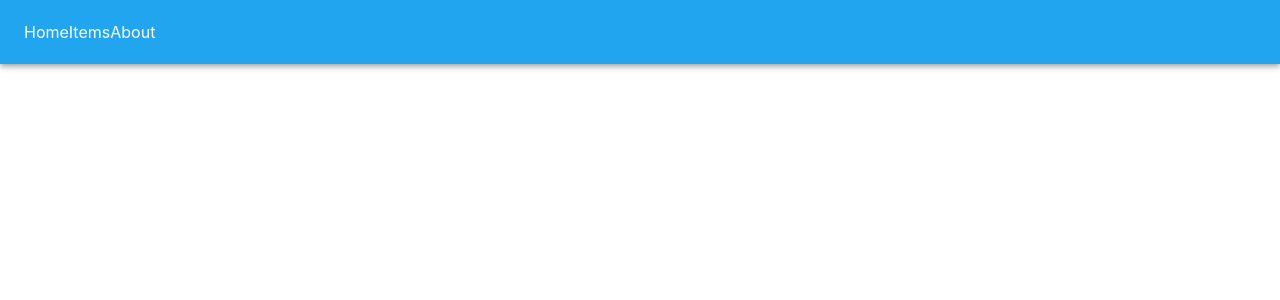
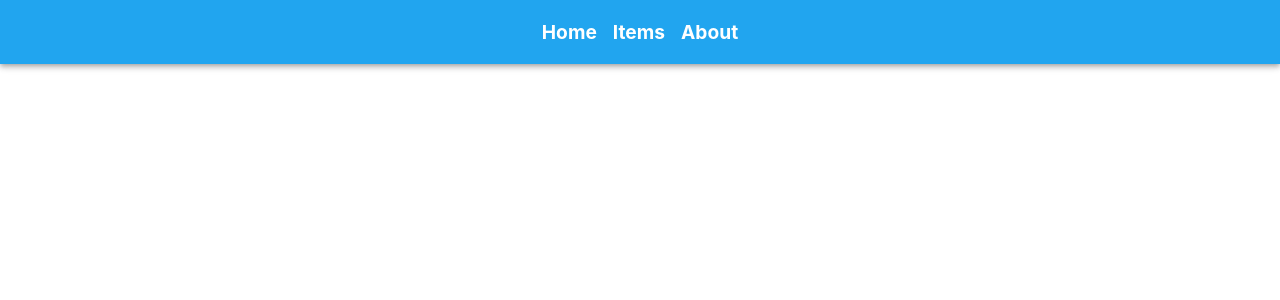
Before and after one commit to Gnorbi951/nicolas_frontend, a Next.js app: page / in a window 1280 px wide. Shown: the top 300 px of the page. Built offline with nearby package versions, Linux system fonts and the light colour scheme.

Commit message:
Style navigation bar

```diff
--- a/components/header/header.tsx
+++ b/components/header/header.tsx
@@ -36,14 +36,16 @@ export default function Header() {
           )
           :
           (
-            menuItems.map((item: MenuItem, i: number) => (
+            <MenuItemWrapper>
+              {menuItems.map((item: MenuItem, i: number) => (
                 <Link
                   key={`${item}_${i}`}
                   href={item.path}
                 >
                   {item.label}
                 </Link>
-            ))
+              ))}
+            </MenuItemWrapper>
           )
         }
       </Toolbar>
@@ -54,3 +56,15 @@ export default function Header() {
 const NavbarContainer = styled(AppBar)`
   background: #21a5ef !important
 `;
+
+const MenuItemWrapper = styled.div`
+  width: 100%;
+  display: flex;
+  justify-content: center;
+  gap: 1rem;
+
+  a {
+    font-weight: bold;
+    font-size: larger;
+  }
+`;
```
Lines whose indentation alone changed are shown as unchanged.
